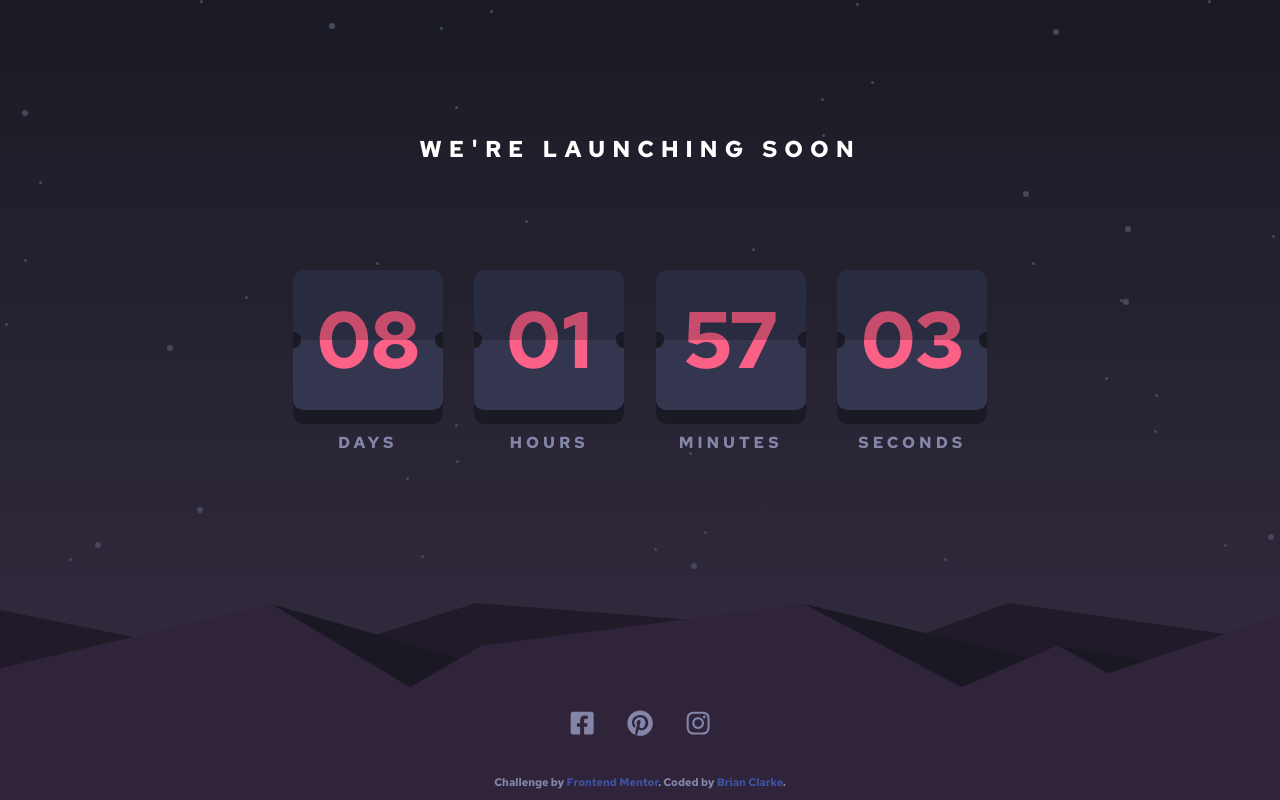
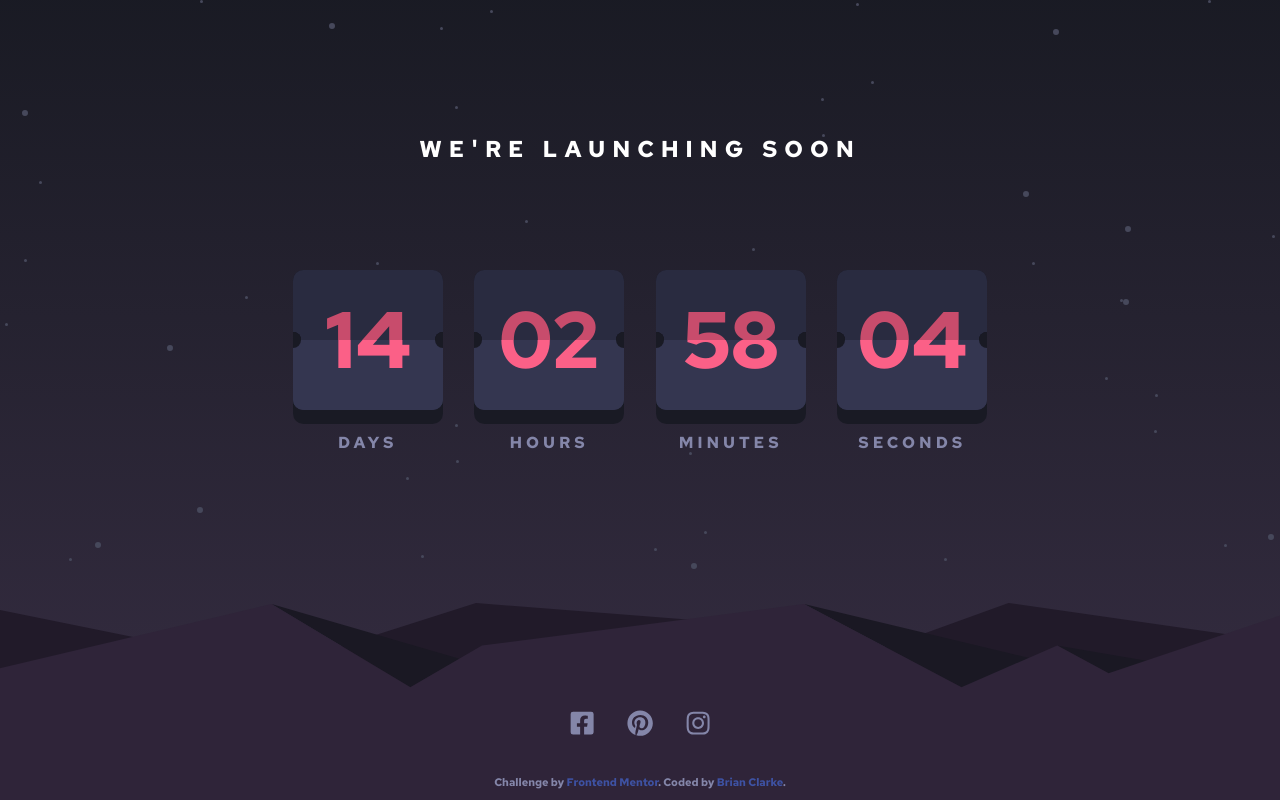
Before and after one commit to clarkeadg/fm-launch-countdown-timer, a React (Vite) app: page / in a window 1280 px wide. Built offline with nearby package versions, Linux system fonts and the light colour scheme.

Commit message:
countdown flip animation

```diff
--- a/src/components/Countdown/Countdown.tsx
+++ b/src/components/Countdown/Countdown.tsx
@@ -3,53 +3,25 @@ import { useCountdown } from './useCountdown';
 import './Countdown.css'
 
 const Countdown = () => {
-  const [days, hours, minutes, seconds] = useCountdown('2023-12-31');
-  // const days = 14;
-  // const hours = 8;
-  // const minutes = 40;
-  // const seconds = 50;
+  const targetDate = new Date();
+  targetDate.setDate(targetDate.getDate()+15);
+
+  const time = `${targetDate.getFullYear()}-${targetDate.getMonth()+1}-${targetDate.getDate()}`;
+
+  const [days, hours, minutes, seconds] = useCountdown(time);
 
   const formatNumber = (value:number) => {
-    return `${value < 10 ? "0" : ""}${value}`;
-  }
-
-  const formatNextNumber = (numberType:string, value:number) => {
-    let n = value-1;
-    if (n < 0) {
-      if (numberType == "seconds") {
-        if (minutes) {
-          n = 59;
-        } else {
-          n = 0;
-        }
-      }
-      if (numberType == "minutes") {
-        if (hours) {
-          n = 59;
-        } else {
-          n = 0;
-        }
-      }
-      if (numberType == "hours") {
-        if (days) {
-          n = 23;
-        } else {
-          n = 0;
-        }
-      }
-      if (numberType == "days") {
-        n = 0;
-      }
-    }
+    let n = value;
+    if (n < 0) n = 0;
     return `${n < 10 ? "0" : ""}${n}`;
   }
 
   return (
     <div className="countdown flex justify-center gap-5 md:gap-9">
-      <CountdownNumber title="Days" number={formatNumber(days)} nextNumber={formatNextNumber('days', days)}/>
-      <CountdownNumber title="Hours" number={formatNumber(hours)} nextNumber={formatNextNumber('hours', hours)}/>
-      <CountdownNumber title="Minutes" number={formatNumber(minutes)} nextNumber={formatNextNumber('minutes', minutes)}/>
-      <CountdownNumber title="Seconds" number={formatNumber(seconds)} nextNumber={formatNextNumber('seconds', seconds)}/>
+      <CountdownNumber title="Days" number={formatNumber(days+1)} nextNumber={formatNumber(days)}/>
+      <CountdownNumber title="Hours" number={formatNumber(hours+1)} nextNumber={formatNumber(hours)}/>
+      <CountdownNumber title="Minutes" number={formatNumber(minutes+1)} nextNumber={formatNumber(minutes)}/>
+      <CountdownNumber title="Seconds" number={formatNumber(seconds+1)} nextNumber={formatNumber(seconds)}/>
     </div>
   )
 }
--- a/src/components/Countdown/CountdownNumber.tsx
+++ b/src/components/Countdown/CountdownNumber.tsx
@@ -12,7 +12,6 @@ const CountdownNumber = (props:ICountdownNumber) => {
   const [flip, setFlip] = useState(false);
 
   useEffect(()=>{
-    console.log("flip", number)
     setActive(!active);
     setTimeout(()=>{
       setFlip(!flip)
```
Also changed, not shown: src/components/Countdown/useCountdown.tsx (line endings or trailing spaces).
